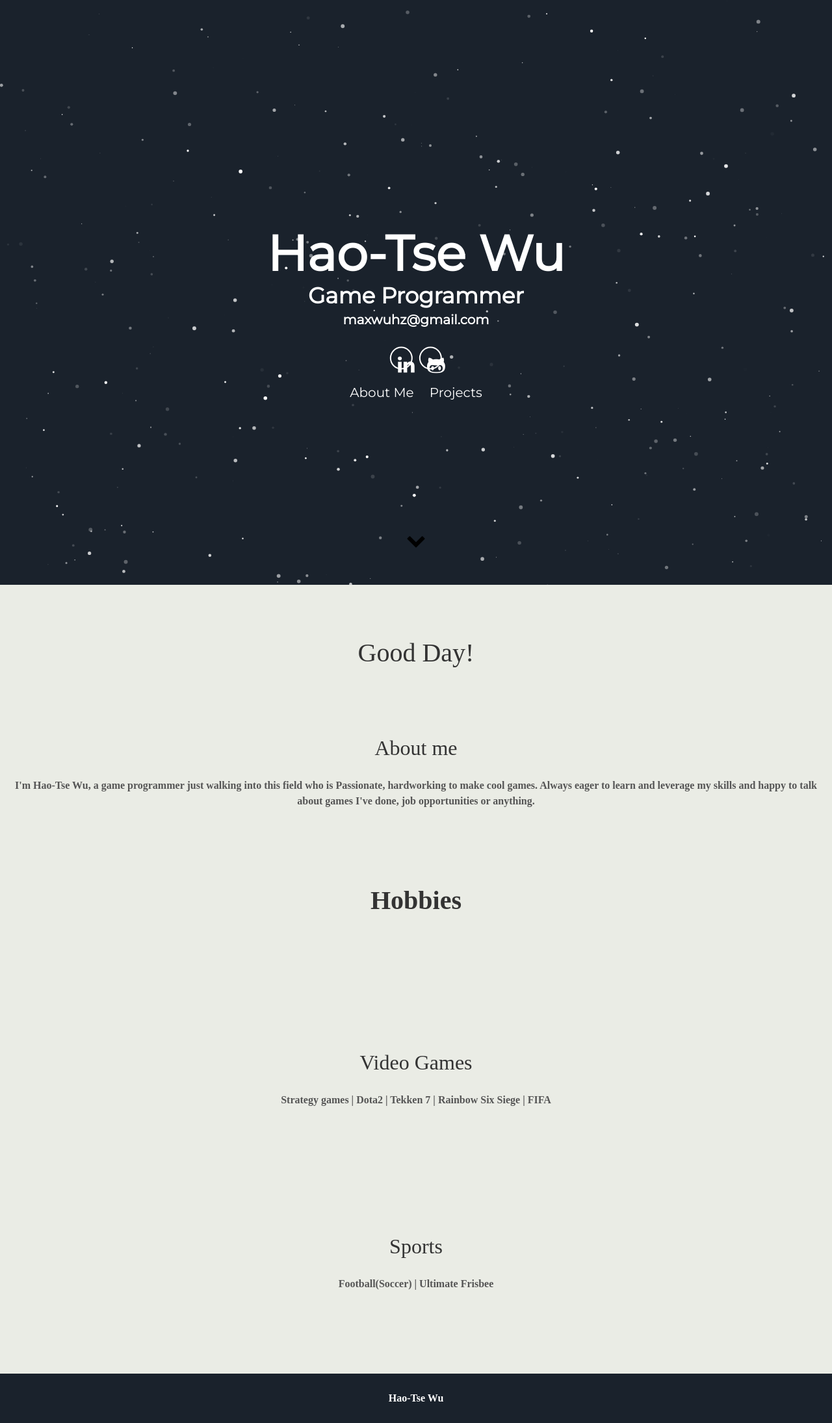
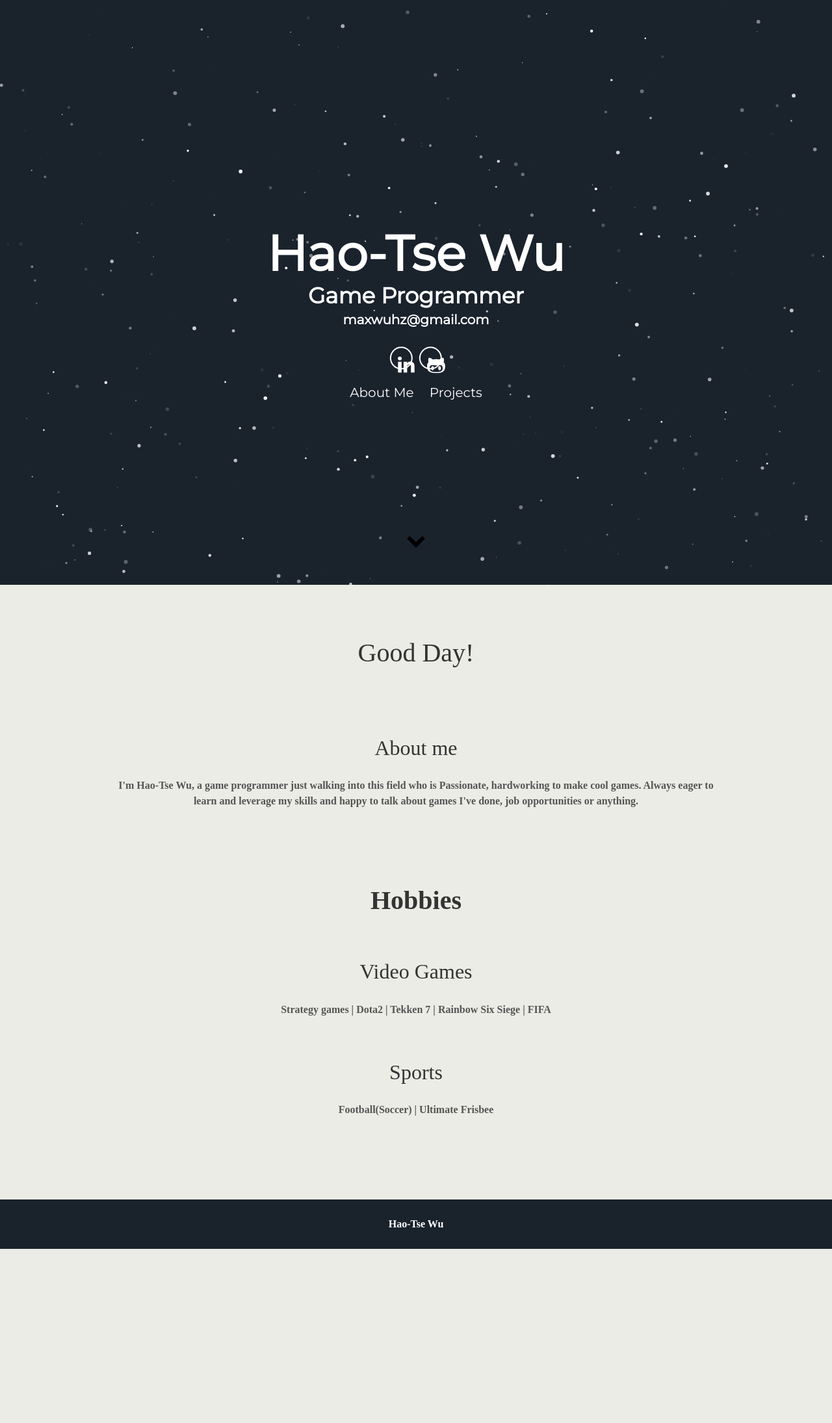
Before and after one commit to Maxroo/Maxroo.github.io, a Jekyll site: the page built from aboutMe.html, in a window 1280 px wide. Shown: the whole page at 65% size. Built offline with Jekyll 4.4.1, drawn with Linux system fonts in a browser that asks for light colours; some web fonts are replaced; after the commit the page ends 1922 px from its top, so only the background shows below that.

Commit message:
test about page

```diff
--- a/_includes/aboutMe.html
+++ b/_includes/aboutMe.html
@@ -3,11 +3,9 @@
   <h1>Good Day!</h1>
 </div>
 <div class="user">
-
   <div class="tech">
     <h2>About me</h2>
-
-    <p>I'm Hao-Tse Wu, a game programmer just walking into this field who is Passionate, hardworking to make cool games.
+    <p style="padding: 0px,50px; align-self: auto;">I'm Hao-Tse Wu, a game programmer just walking into this field who is Passionate, hardworking to make cool games.
       Always eager to learn and leverage my skills and happy to talk about games I've done, job opportunities or anything.</p>
   </div>
 </div>
@@ -15,10 +13,8 @@
 <div class="user">
   <div class="tech">
     <h1>Hobbies</a></h1>
-    <br>
     <h2>Video Games</h2>
     <p>Strategy games | Dota2 | Tekken 7 | Rainbow Six Siege | FIFA </p>
-    <br>
     <h2>Sports</h2>
     <p>Football(Soccer) | Ultimate Frisbee</p>
   </div>
--- a/_layouts/aboutMe.html
+++ b/_layouts/aboutMe.html
@@ -5,7 +5,7 @@
   <body>
       {% include header.html %}
 
-      <section id="aboutMe">
+      <section id="about">
         {% include aboutMe.html %}
       </section>
         {{ content }}
```
